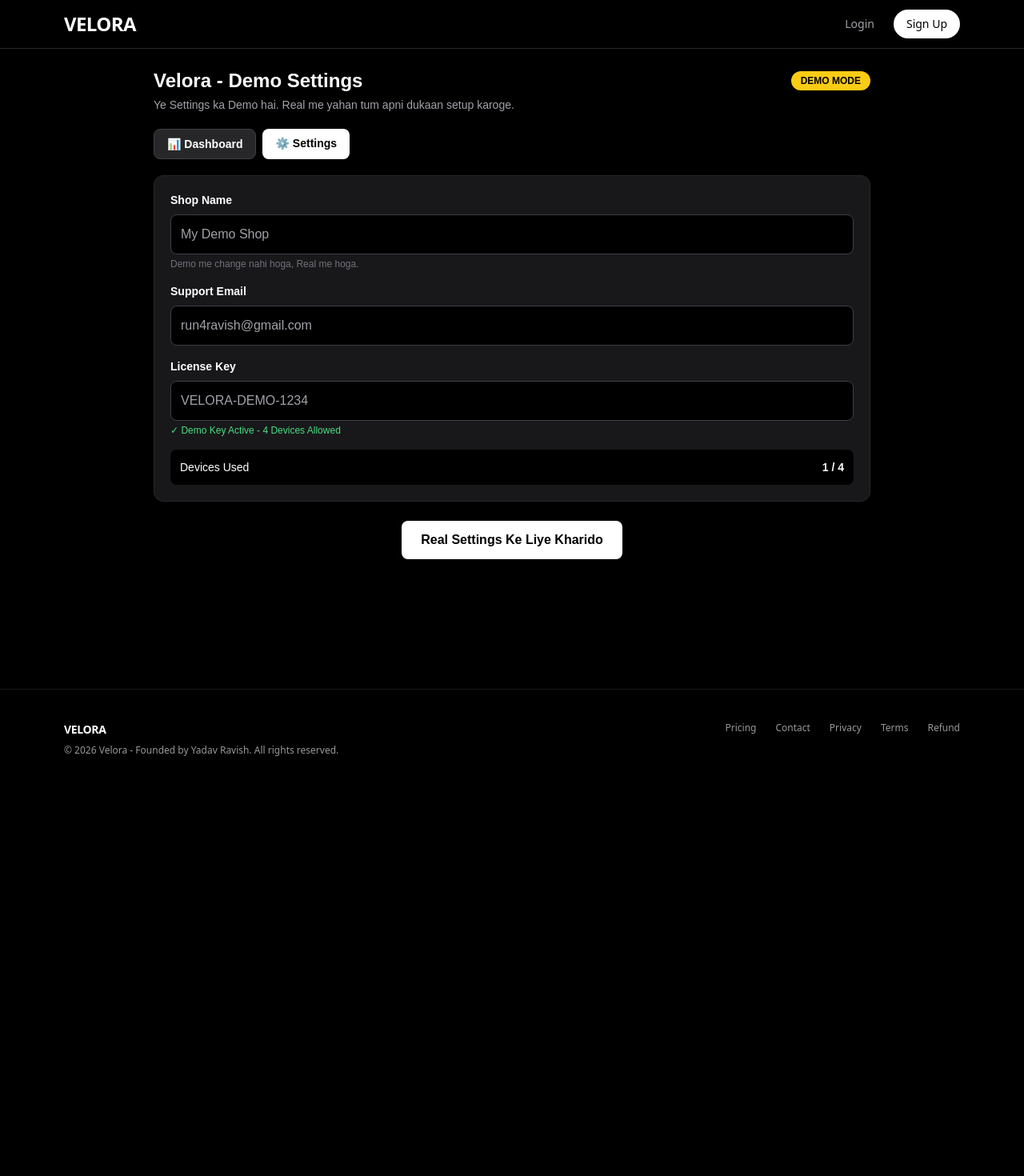
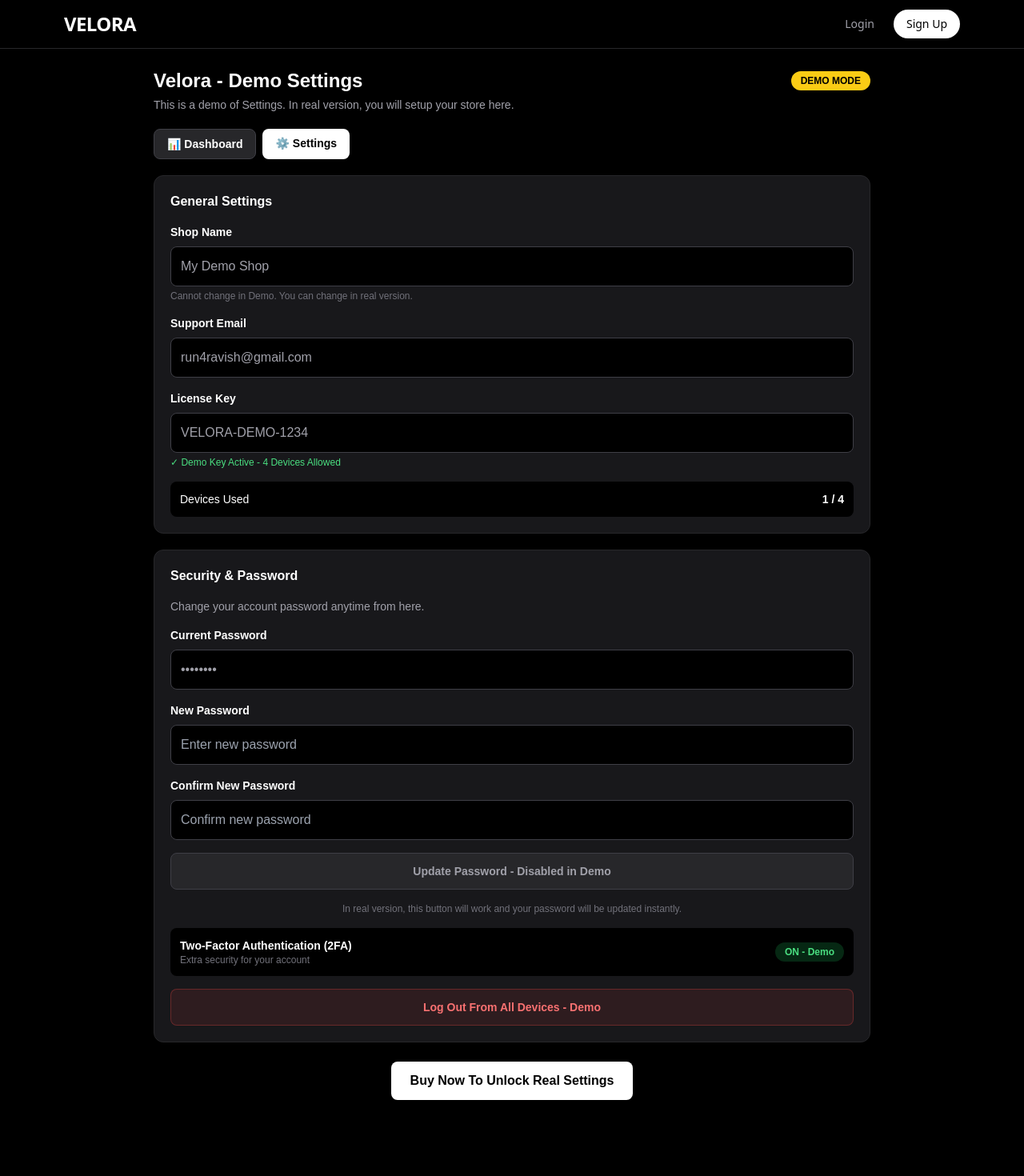
Before and after one commit to Ravs10/saas-starter-kit, a Next.js app: page /demo/settings in a window 1280 px wide. Shown: the top 1470 px of the page at 80% size. Before the commit the page ends 986 px from the top, so only its background shows below. Built offline with nearby package versions, Linux system fonts and the light colour scheme.

Commit message:
Update demo settings page content and structure

```diff
--- a/app/demo/settings/page.tsx
+++ b/app/demo/settings/page.tsx
@@ -7,20 +7,21 @@ export default function DemoSettings() {
           <h1 className="text-2xl font-bold">Velora - Demo Settings</h1>
           <span className="bg-yellow-400 text-black text-xs font-bold px-3 py-1 rounded-full">DEMO MODE</span>
         </div>
-        <p className="text-zinc-400 text-sm mt-1">Ye Settings ka Demo hai. Real me yahan tum apni dukaan setup karoge.</p>
+        <p className="text-zinc-400 text-sm mt-1">This is a demo of Settings. In real version, you will setup your store here.</p>
 
-        {/* Top Buttons - Dashboard / Settings - LINK FIXED */}
+        {/* Top Buttons */}
         <div className="flex gap-2 mt-5">
           <a href="/demo" className="bg-zinc-800 border border-zinc-700 px-4 py-2 rounded-lg font-bold text-sm">📊 Dashboard</a>
           <a href="/demo/settings" className="bg-white text-black px-4 py-2 rounded-lg font-bold text-sm">⚙️ Settings</a>
         </div>
 
-        {/* Settings Box */}
+        {/* General Settings */}
         <div className="bg-zinc-900 border border-zinc-800 rounded-xl mt-5 p-5 space-y-4">
+          <h2 className="font-bold">General Settings</h2>
           <div>
             <p className="text-sm font-bold">Shop Name</p>
             <input disabled value="My Demo Shop" className="bg-black border border-zinc-700 w-full p-3 mt-2 rounded-lg text-zinc-400" />
-            <p className="text-zinc-500 text-xs mt-1">Demo me change nahi hoga, Real me hoga.</p>
+            <p className="text-zinc-500 text-xs mt-1">Cannot change in Demo. You can change in real version.</p>
           </div>
           <div>
             <p className="text-sm font-bold">Support Email</p>
@@ -37,8 +38,44 @@ export default function DemoSettings() {
           </div>
         </div>
 
+        {/* Security - Password Change Demo - NEW */}
+        <div className="bg-zinc-900 border border-zinc-800 rounded-xl mt-5 p-5 space-y-4">
+          <h2 className="font-bold">Security & Password</h2>
+          <p className="text-zinc-400 text-sm">Change your account password anytime from here.</p>
+
+          <div>
+            <p className="text-sm font-bold">Current Password</p>
+            <input disabled type="password" value="********" className="bg-black border border-zinc-700 w-full p-3 mt-2 rounded-lg text-zinc-400" />
+          </div>
+          <div>
+            <p className="text-sm font-bold">New Password</p>
+            <input disabled type="password" placeholder="Enter new password" className="bg-black border border-zinc-700 w-full p-3 mt-2 rounded-lg text-zinc-500" />
+          </div>
+          <div>
+            <p className="text-sm font-bold">Confirm New Password</p>
+            <input disabled type="password" placeholder="Confirm new password" className="bg-black border border-zinc-700 w-full p-3 mt-2 rounded-lg text-zinc-500" />
+          </div>
+
+          <button disabled className="w-full bg-zinc-800 border border-zinc-700 text-zinc-400 font-bold py-3 rounded-lg text-sm cursor-not-allowed">
+            Update Password - Disabled in Demo
+          </button>
+          <p className="text-zinc-500 text-xs text-center">In real version, this button will work and your password will be updated instantly.</p>
+
+          <div className="flex justify-between items-center bg-black p-3 rounded-lg text-sm">
+            <div>
+              <p className="font-bold">Two-Factor Authentication (2FA)</p>
+              <p className="text-zinc-500 text-xs">Extra security for your account</p>
+            </div>
+            <span className="bg-green-500/20 text-green-400 text-xs font-bold px-3 py-1 rounded-full">ON - Demo</span>
+          </div>
+
+          <button disabled className="w-full bg-red-500/10 border border-red-500/30 text-red-400 font-bold py-3 rounded-lg text-sm cursor-not-allowed">
+            Log Out From All Devices - Demo
+          </button>
+        </div>
+
         <div className="mt-6 text-center pb-24">
-          <a href="/pricing" className="bg-white text-black font-bold px-6 py-3 rounded-lg inline-block">Real Settings Ke Liye Kharido</a>
+          <a href="/pricing" className="bg-white text-black font-bold px-6 py-3 rounded-lg inline-block">Buy Now To Unlock Real Settings</a>
         </div>
       </div>
     </div>
```
